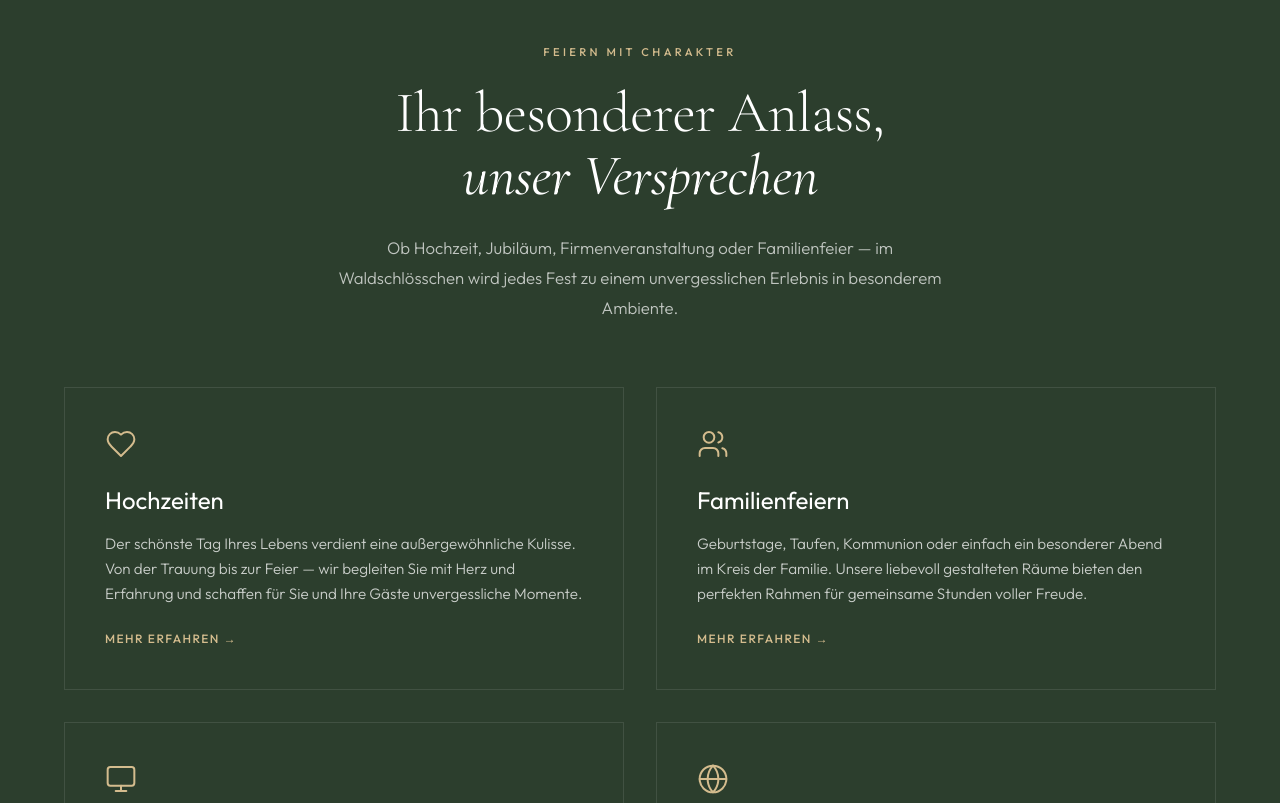
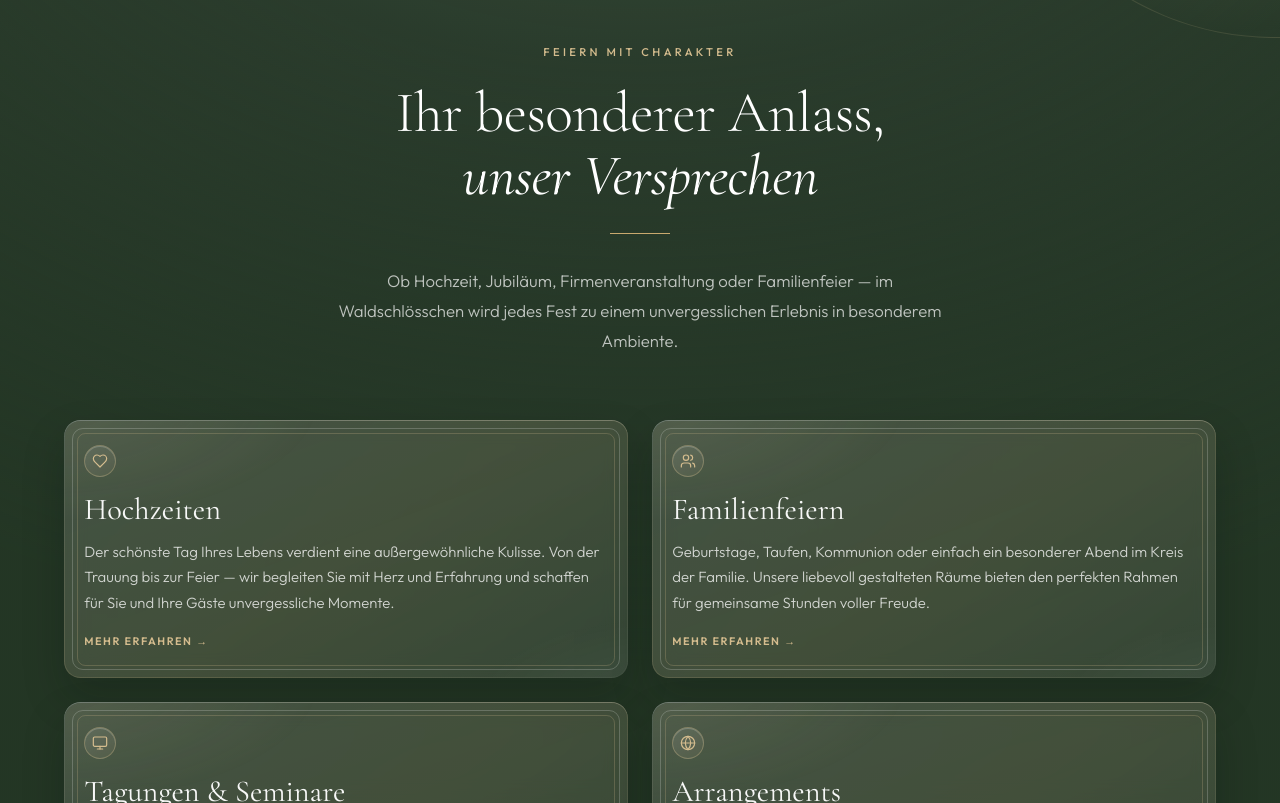
Before and after one commit to KonstantinM88/Waldschl-sschen, a Next.js app: page /de in a window 1280 px wide. Shown: the part 5061-5864 px from the top of the page. Built offline with nearby package versions, Linux system fonts and the light colour scheme.

Commit message:
spacesSection redesign

```diff
--- a/src/app/globals.css
+++ b/src/app/globals.css
@@ -933,6 +933,203 @@
     border-bottom: 0;
   }
 
+  .events-section {
+    background:
+      radial-gradient(
+        110% 90% at 50% -26%,
+        rgba(88, 126, 96, 0.34) 0%,
+        rgba(44, 62, 45, 0.18) 44%,
+        rgba(35, 54, 36, 0.92) 100%
+      ),
+      linear-gradient(
+        180deg,
+        rgba(34, 52, 36, 0.96) 0%,
+        rgba(29, 47, 33, 0.98) 100%
+      );
+  }
+
+  .events-orb {
+    position: absolute;
+    border-radius: 999px;
+    pointer-events: none;
+  }
+
+  .events-orb-right {
+    top: -38%;
+    right: -22%;
+    width: 36rem;
+    height: 36rem;
+    border: 1px solid rgba(212, 188, 142, 0.14);
+    background: radial-gradient(
+      58% 58% at 42% 42%,
+      rgba(212, 188, 142, 0.15) 0%,
+      rgba(212, 188, 142, 0) 100%
+    );
+  }
+
+  .events-orb-left {
+    bottom: -40%;
+    left: -24%;
+    width: 32rem;
+    height: 32rem;
+    border: 1px solid rgba(255, 255, 255, 0.08);
+    background: radial-gradient(
+      62% 62% at 56% 48%,
+      rgba(255, 255, 255, 0.08) 0%,
+      rgba(255, 255, 255, 0) 100%
+    );
+  }
+
+  .events-card {
+    border-radius: 1.04rem;
+    padding: 1px;
+    background: linear-gradient(
+      145deg,
+      rgba(255, 255, 255, 0.22) 0%,
+      rgba(212, 188, 142, 0.32) 52%,
+      rgba(255, 255, 255, 0.14) 100%
+    );
+    box-shadow:
+      inset 0 1px 0 rgba(255, 255, 255, 0.18),
+      0 20px 42px rgba(10, 18, 14, 0.22);
+    transition:
+      transform 0.5s var(--ease-out-expo),
+      box-shadow 0.5s var(--ease-out-expo);
+  }
+
+  .events-card:hover {
+    transform: translateY(-2px);
+    box-shadow:
+      inset 0 1px 0 rgba(255, 255, 255, 0.24),
+      0 26px 50px rgba(10, 18, 14, 0.3);
+  }
+
+  .events-card-surface {
+    position: relative;
+    min-height: 16rem;
+    border-radius: calc(1.04rem - 1px);
+    padding: 1.5rem 1.2rem 1.18rem;
+    overflow: hidden;
+    background:
+      linear-gradient(
+        160deg,
+        rgba(255, 255, 255, 0.06) 0%,
+        rgba(255, 255, 255, 0.02) 100%
+      ),
+      rgba(35, 54, 36, 0.56);
+    backdrop-filter: blur(10px);
+    -webkit-backdrop-filter: blur(10px);
+    isolation: isolate;
+  }
+
+  .events-card-surface::before,
+  .events-card-surface::after {
+    content: "";
+    position: absolute;
+    pointer-events: none;
+    z-index: 2;
+  }
+
+  .events-card-surface::before {
+    inset: 0.44rem;
+    border-radius: 0.68rem;
+    border: 1px solid rgba(255, 255, 255, 0.2);
+  }
+
+  .events-card-surface::after {
+    inset: 0.74rem;
+    border-radius: 0.52rem;
+    border: 1px solid rgba(212, 188, 142, 0.24);
+  }
+
+  .events-card-glow {
+    position: absolute;
+    inset: -28%;
+    pointer-events: none;
+    z-index: 1;
+    background:
+      radial-gradient(
+        42% 42% at 16% 12%,
+        rgba(212, 188, 142, 0.28) 0%,
+        rgba(212, 188, 142, 0) 76%
+      ),
+      radial-gradient(
+        34% 34% at 88% 90%,
+        rgba(255, 255, 255, 0.14) 0%,
+        rgba(255, 255, 255, 0) 72%
+      );
+    opacity: 0.46;
+    transition: opacity 0.42s var(--ease-out-expo);
+  }
+
+  .events-card:hover .events-card-glow {
+    opacity: 0.88;
+  }
+
+  .events-card-icon {
+    position: relative;
+    z-index: 3;
+    display: inline-flex;
+    height: 2rem;
+    width: 2rem;
+    align-items: center;
+    justify-content: center;
+    border-radius: 999px;
+    border: 1px solid rgba(212, 188, 142, 0.34);
+    color: var(--color-gold-light);
+    background: linear-gradient(
+      145deg,
+      rgba(255, 255, 255, 0.1) 0%,
+      rgba(212, 188, 142, 0.08) 100%
+    );
+    margin-bottom: 1rem;
+    box-shadow: inset 0 1px 0 rgba(255, 255, 255, 0.2);
+  }
+
+  .events-card-title {
+    position: relative;
+    z-index: 3;
+    font-family: var(--font-display);
+    font-size: 1.9rem;
+    line-height: 1.12;
+    font-weight: 400;
+    color: rgba(255, 255, 255, 0.96);
+    margin-bottom: 0.7rem;
+  }
+
+  .events-card-desc {
+    position: relative;
+    z-index: 3;
+    font-family: var(--font-body);
+    font-size: 0.93rem;
+    line-height: 1.72;
+    font-weight: 300;
+    color: rgba(255, 255, 255, 0.76);
+  }
+
+  .events-card-link {
+    position: relative;
+    z-index: 3;
+    display: inline-flex;
+    margin-top: 1.1rem;
+    align-items: center;
+    gap: 0.5rem;
+    font-family: var(--font-body);
+    font-size: 0.68rem;
+    font-weight: 600;
+    letter-spacing: 0.14em;
+    text-transform: uppercase;
+    color: var(--color-gold-light);
+    transition:
+      gap 0.35s var(--ease-out-expo),
+      color 0.35s var(--ease-out-expo);
+  }
+
+  .events-card-link:hover {
+    gap: 0.75rem;
+    color: #e4cfa2;
+  }
+
   @media (max-width: 1024px) {
     .directions-card {
       border-radius: 1.06rem;
@@ -986,6 +1183,26 @@
     .culinary-card-surface::after {
       inset: 0.56rem;
       border-radius: 0.4rem;
+    }
+
+    .events-card {
+      border-radius: 0.95rem;
+    }
+
+    .events-card-surface {
+      min-height: 15.2rem;
+      border-radius: calc(0.95rem - 1px);
+      padding: 1.36rem 1.1rem 1.08rem;
+    }
+
+    .events-card-surface::before {
+      inset: 0.38rem;
+      border-radius: 0.58rem;
+    }
+
+    .events-card-surface::after {
+      inset: 0.62rem;
+      border-radius: 0.44rem;
     }
   }
 
@@ -1062,6 +1279,52 @@
     .culinary-hours-card::before {
       inset: 0.44rem;
       border-radius: 0.56rem;
+    }
+
+    .events-orb-right {
+      width: 20rem;
+      height: 20rem;
+      top: -24%;
+      right: -28%;
+    }
+
+    .events-orb-left {
+      width: 18rem;
+      height: 18rem;
+      bottom: -28%;
+      left: -30%;
+    }
+
+    .events-card {
+      border-radius: 0.86rem;
+      box-shadow:
+        inset 0 1px 0 rgba(255, 255, 255, 0.16),
+        0 14px 26px rgba(10, 18, 14, 0.2);
+    }
+
+    .events-card-surface {
+      min-height: 14.2rem;
+      border-radius: calc(0.86rem - 1px);
+      padding: 1.2rem 0.96rem 0.98rem;
+    }
+
+    .events-card-surface::before {
+      inset: 0.3rem;
+      border-radius: 0.48rem;
+    }
+
+    .events-card-surface::after {
+      inset: 0.5rem;
+      border-radius: 0.34rem;
+    }
+
+    .events-card-title {
+      font-size: 1.68rem;
+    }
+
+    .events-card-desc {
+      font-size: 0.9rem;
+      line-height: 1.66;
     }
   }
 
--- a/src/components/sections/EventsSection.tsx
+++ b/src/components/sections/EventsSection.tsx
@@ -16,10 +16,11 @@ export default function EventsSection() {
 
   return (
     <section
-      className="py-[clamp(5rem,10vw,9rem)] px-[clamp(1.5rem,5vw,6rem)] bg-forest text-white relative overflow-hidden"
+      className="events-section py-[clamp(5rem,10vw,9rem)] px-[clamp(1.5rem,5vw,6rem)] text-white relative overflow-hidden"
       id="events"
     >
-      <div className="absolute -top-1/2 -right-[30%] w-[600px] h-[600px] rounded-full border border-gold/10" />
+      <div className="events-orb events-orb-right" />
+      <div className="events-orb events-orb-left" />
 
       <div className="max-w-[1400px] mx-auto relative z-10">
         <Reveal>
@@ -28,28 +29,29 @@ export default function EventsSection() {
             <h2 className="heading-display text-[clamp(2.2rem,4.5vw,3.8rem)] text-white mt-5 mb-6">
               {t("title")} <br /><em>{t("titleEmphasis")}</em>
             </h2>
+            <div className="gold-divider mx-auto mb-8" />
             <p className="body-text mx-auto max-w-[620px] text-white/70">{t("text")}</p>
           </div>
         </Reveal>
 
-        <div className="grid grid-cols-1 lg:grid-cols-2 gap-8 mt-16">
+        <div className="mt-14 grid grid-cols-1 gap-4 sm:mt-16 sm:gap-5 lg:grid-cols-2 lg:gap-6">
           {eventCards.map((card, i) => (
             <Reveal key={card.key} delay={i * 0.1}>
-              <div className="group p-10 border border-white/10 hover:border-gold/30 transition-all duration-500 relative overflow-hidden">
-                <div className="absolute inset-0 bg-white/[0.03] opacity-0 group-hover:opacity-100 transition-opacity duration-500" />
-                <card.Icon className="w-8 h-8 text-gold-light stroke-[1.5] mb-6 relative z-10" />
-                <h3 className="font-[var(--font-display)] text-2xl font-normal mb-4 relative z-10">
-                  {t(`${card.key}.title`)}
-                </h3>
-                <p className="text-[0.95rem] font-light leading-relaxed opacity-75 relative z-10">
-                  {t(`${card.key}.desc`)}
-                </p>
-                <a
-                  href="#kontakt"
-                  className="inline-flex items-center gap-2 mt-6 text-xs font-medium tracking-[0.12em] uppercase text-gold-light group-hover:gap-3.5 transition-all relative z-10"
-                >
-                  {t("more")} →
-                </a>
+              <div className="events-card group relative">
+                <div className="events-card-surface">
+                  <div className="events-card-glow" />
+
+                  <span className="events-card-icon">
+                    <card.Icon className="h-4 w-4 stroke-[1.8]" />
+                  </span>
+
+                  <h3 className="events-card-title">{t(`${card.key}.title`)}</h3>
+                  <p className="events-card-desc">{t(`${card.key}.desc`)}</p>
+
+                  <a href="#kontakt" className="events-card-link">
+                    {t("more")} →
+                  </a>
+                </div>
               </div>
             </Reveal>
           ))}
--- a/src/components/sections/SpacesSection.tsx
+++ b/src/components/sections/SpacesSection.tsx
@@ -32,7 +32,15 @@ const spaces = [
     colSpan: "col-span-6 lg:col-span-4",
     aspect: "aspect-square",
   },
-  { key: "sommergarten", image: "https://images.unsplash.com/photo-1600585154340-be6161a56a0c?w=500&q=80", colSpan: "col-span-6 lg:col-span-4", aspect: "aspect-square" },
+  {
+    key: "sommergarten",
+    image: "/restaurant_terrace_1920w.webp",
+    srcSet: "/restaurant_terrace_800w.webp 800w, /restaurant_terrace_1200w.webp 1200w, /restaurant_terrace_1600w.webp 1600w, /restaurant_terrace_1920w.webp 1920w",
+    responsiveSizes: "(max-width: 768px) 50vw, (max-width: 1280px) 34vw, 33vw",
+    imagePosition: "object-[center_52%] sm:object-center",
+    colSpan: "col-span-6 lg:col-span-4",
+    aspect: "aspect-square",
+  },
   {
     key: "bergmannszimmer",
     image: "/restaurant_private_room_1920w.webp",
```
